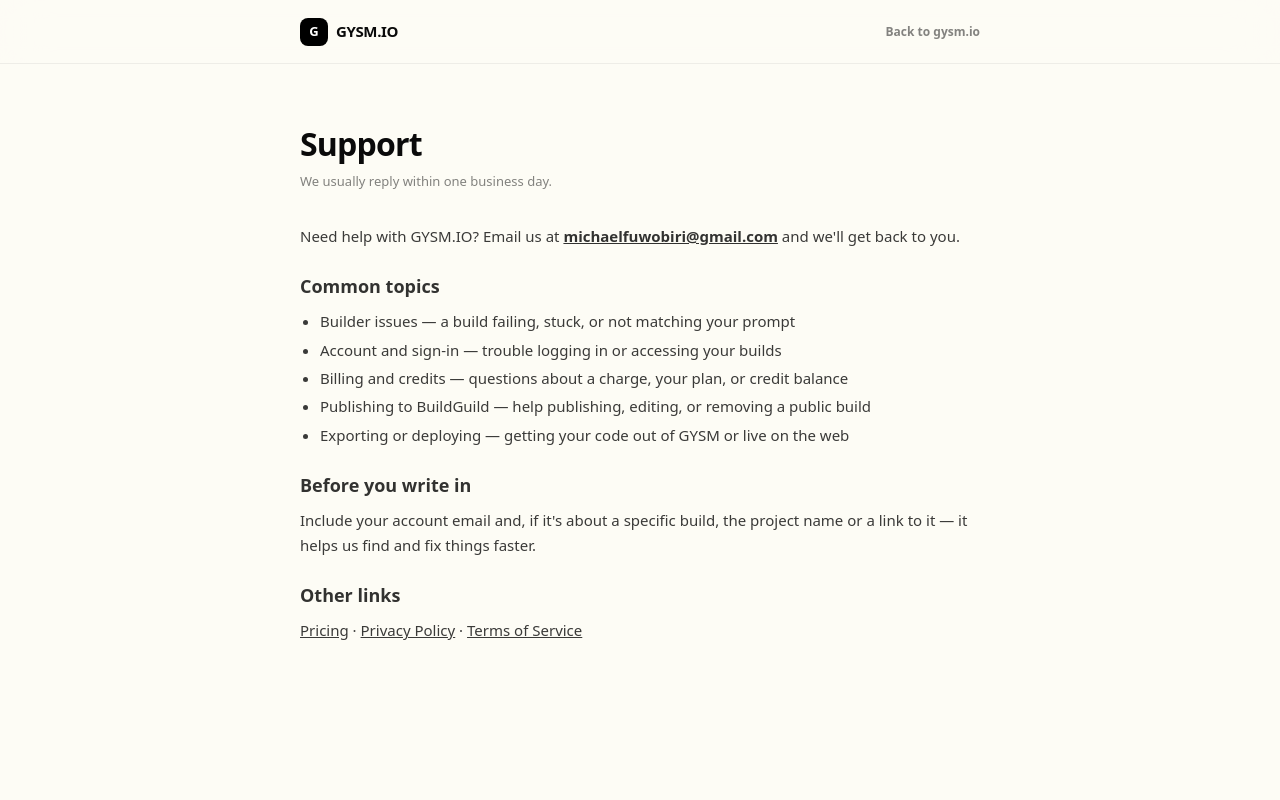
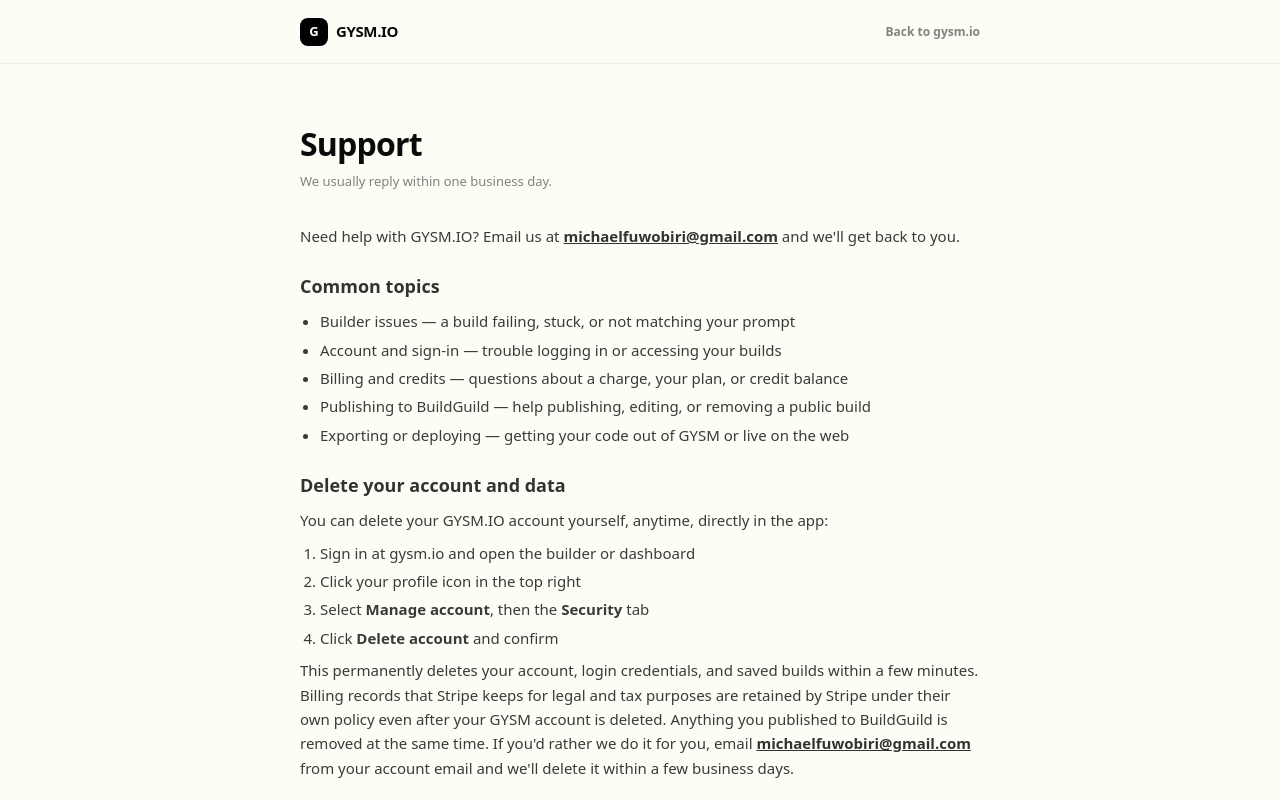
Before and after one commit to michaelfuwobiri-creator/gysm-io, a Next.js app: page /support in a window 1280 px wide. Shown: the top 800 px of the page. Built offline with nearby package versions, Linux system fonts and the light colour scheme; no server answers.

Commit message:
Add account deletion instructions to support page
Add self-service account deletion steps to support page

```diff
--- a/app/(legal)/support/page.tsx
+++ b/app/(legal)/support/page.tsx
@@ -24,6 +24,26 @@
           </ul>
         </section>
 
+        <section id="delete-account">
+          <h2 className="text-[18px] font-bold text-black mb-2">Delete your account and data</h2>
+          <p className="mb-2">You can delete your GYSM.IO account yourself, anytime, directly in the app:</p>
+          <ol className="list-decimal pl-5 space-y-1">
+            <li>Sign in at gysm.io and open the builder or dashboard</li>
+            <li>Click your profile icon in the top right</li>
+            <li>Select <strong>Manage account</strong>, then the <strong>Security</strong> tab</li>
+            <li>Click <strong>Delete account</strong> and confirm</li>
+          </ol>
+          <p className="mt-2">
+            This permanently deletes your account, login credentials, and saved builds within a few
+            minutes. Billing records that Stripe keeps for legal and tax purposes are retained by
+            Stripe under their own policy even after your GYSM account is deleted. Anything you
+            published to BuildGuild is removed at the same time. If you&apos;d rather we do it for
+            you, email{" "}
+            <a href="mailto:michaelfuwobiri@gmail.com" className="underline font-semibold text-black">michaelfuwobiri@gmail.com</a>{" "}
+            from your account email and we&apos;ll delete it within a few business days.
+          </p>
+        </section>
+
         <section>
           <h2 className="text-[18px] font-bold text-black mb-2">Before you write in</h2>
           <p>Include your account email and, if it&apos;s about a specific build, the project name or a link to it — it helps us find and fix things faster.</p>
```
